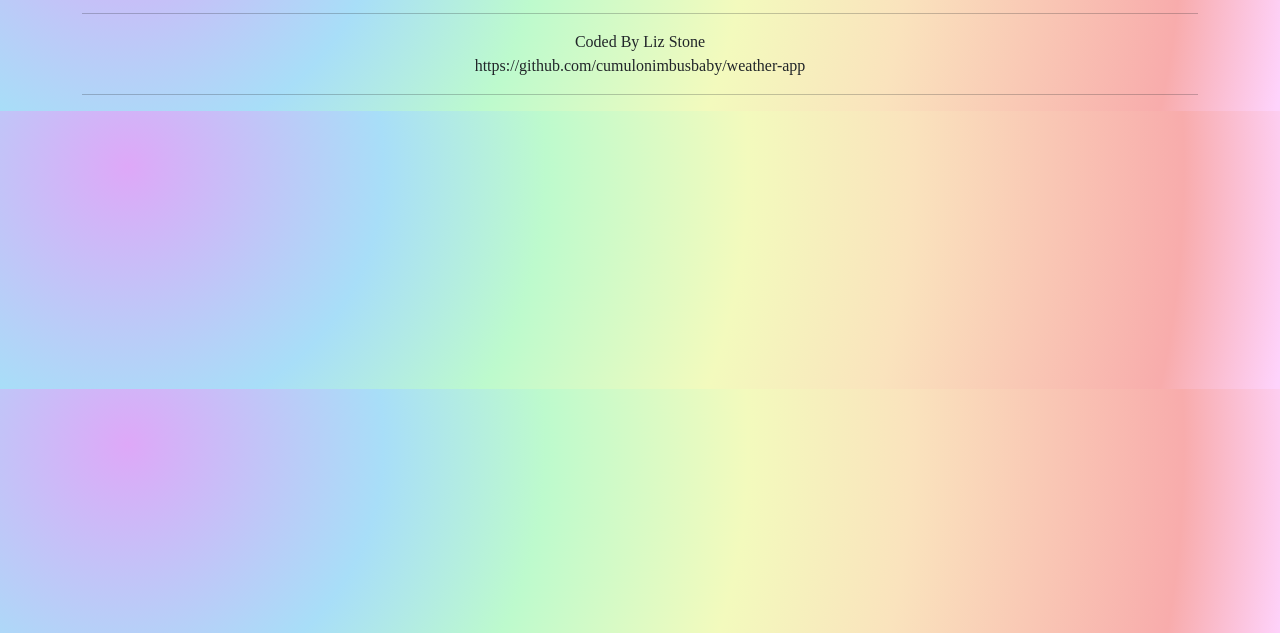
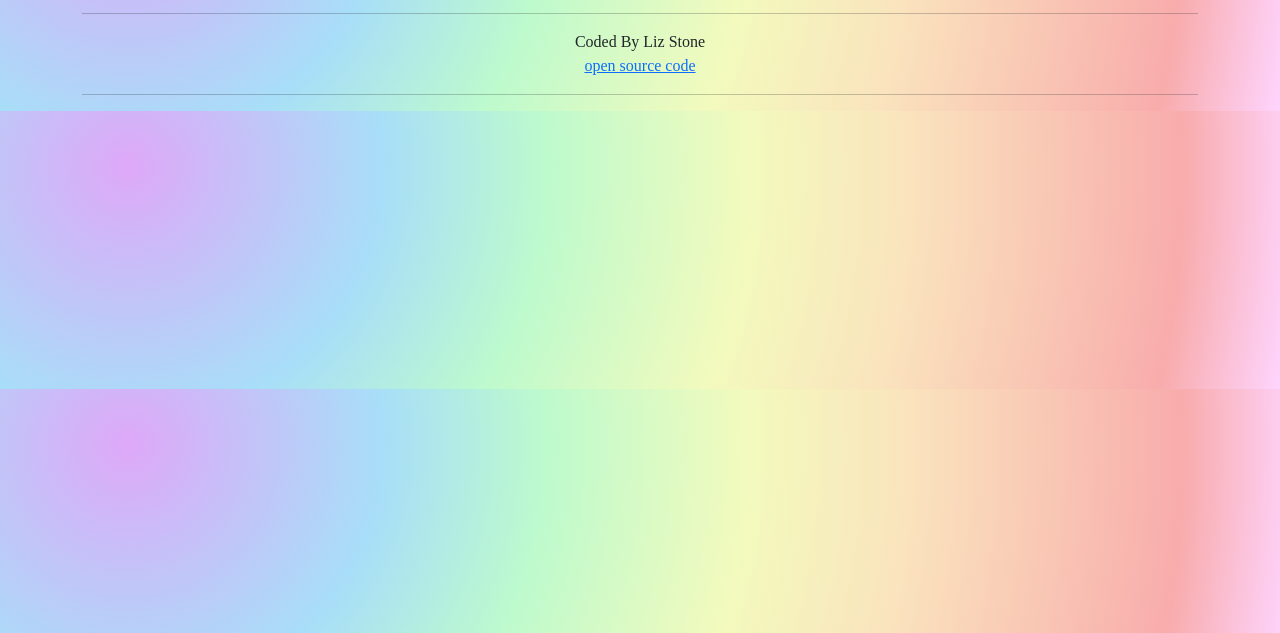
Before and after one commit to cumulonimbusbaby/weather-app, a website built with Parcel: page index.html in a window 1280 px wide. Shown: the part 167-800 px from the top of the page. Built offline with nearby package versions, Linux system fonts and the light colour scheme.

Commit message:
Update index.html

```diff
--- a/index.html
+++ b/index.html
@@ -57,7 +57,7 @@
     <p>
       Coded By Liz Stone
       <br />
-      https://github.com/cumulonimbusbaby/weather-app
+      <a href= "https://github.com/cumulonimbusbaby/weather-app"> open source code </a>
     </p>
     <hr />
     <script src="src/script.js"></script>
```
